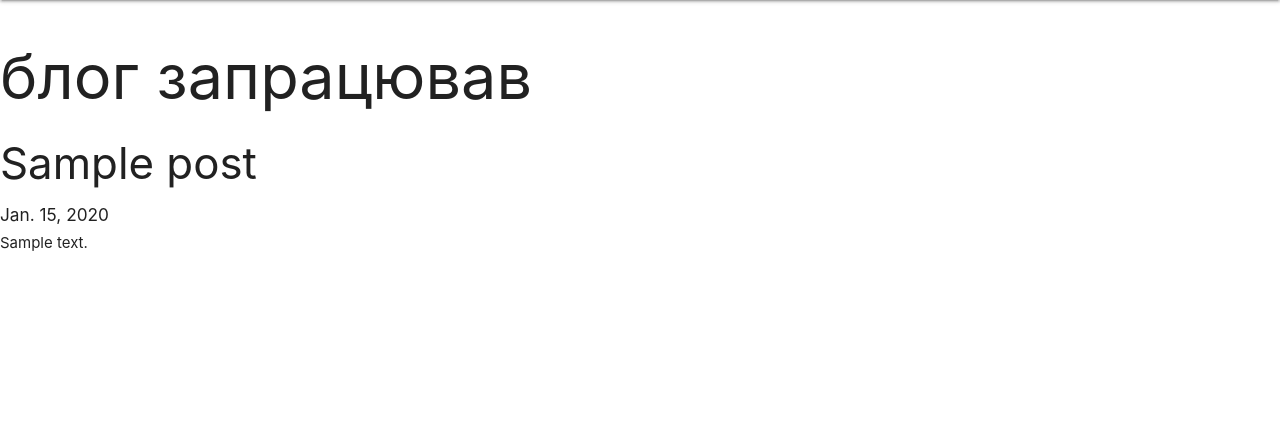
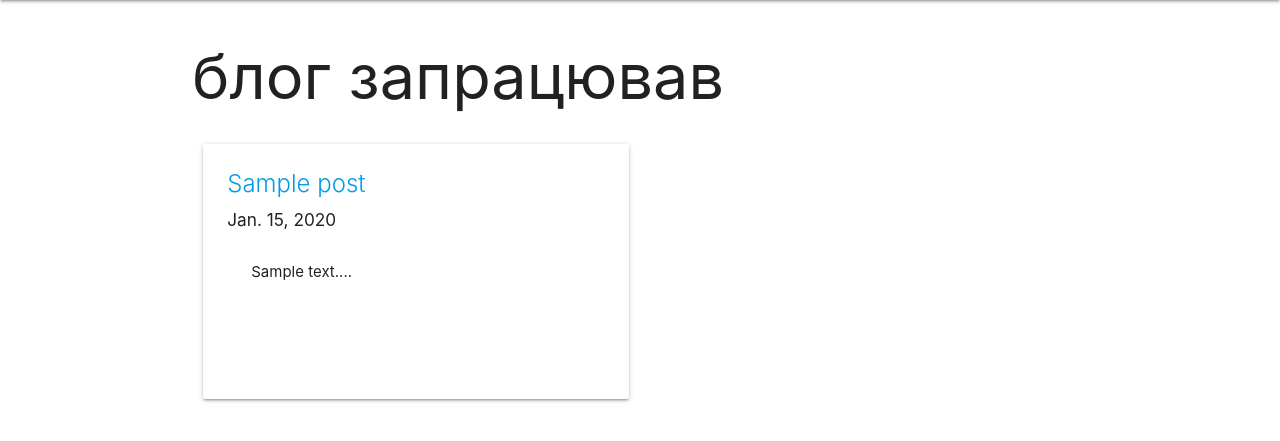
Before and after one commit to vladahvala/first_djando_proj, a Django app: page / in a window 1280 px wide. Shown: the part 64-505 px from the top of the page. Run offline with Django 4.2, Linux system fonts and the light colour scheme; tables that the repository leaves empty hold one stand-in row (values such as "Sample post").

Commit message:
Update blog_main.html

```diff
--- a/blog/templates/blog_main.html
+++ b/blog/templates/blog_main.html
@@ -1,15 +1,25 @@
 {% extends 'navbar.html' %}
 
     {% block content %}
+    <div class = "container">
         <h1>блог запрацював</h1>
         {% if posts %}
-            {% for post in posts %}
-                <h3>{{ post.title }}</h3>
-                <h6>{{ post.created_at }}</h6>
-                <div>{{ post.text }}</div>
-                <br><br><br>
-            {% endfor %}
+            <div class = "row">
+                    {% for post in posts %}
+                    <div class = "col s12 l l6">
+                        <div class="card">
+                            <div class="card-content">
+                                <span class="card-title">
+                                    <a href="/{{ post.post_slug }}">{{ post.title }}</a>
+                                </span>
+                                <h6>{{ post.created_at }}</h6>
+                                <div class="card-content">{{ post.text|truncatechars:100 }}...</div>
+                                <br><br><br>
+                            </div>
+                        </div>
+                    </div>
+                {% endfor %}
+            </div>
         {% endif %}
+    </div>
     {% endblock %}
-    </body>
-</html>
```
